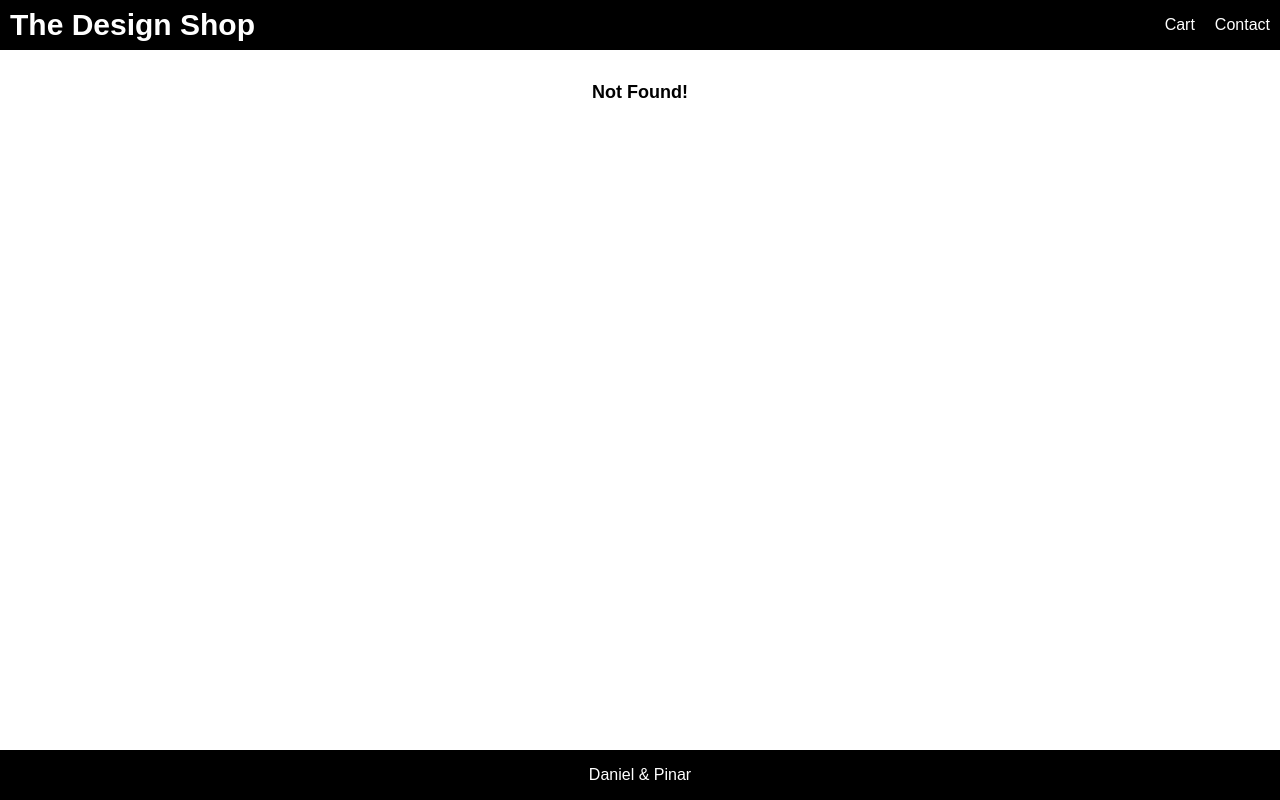
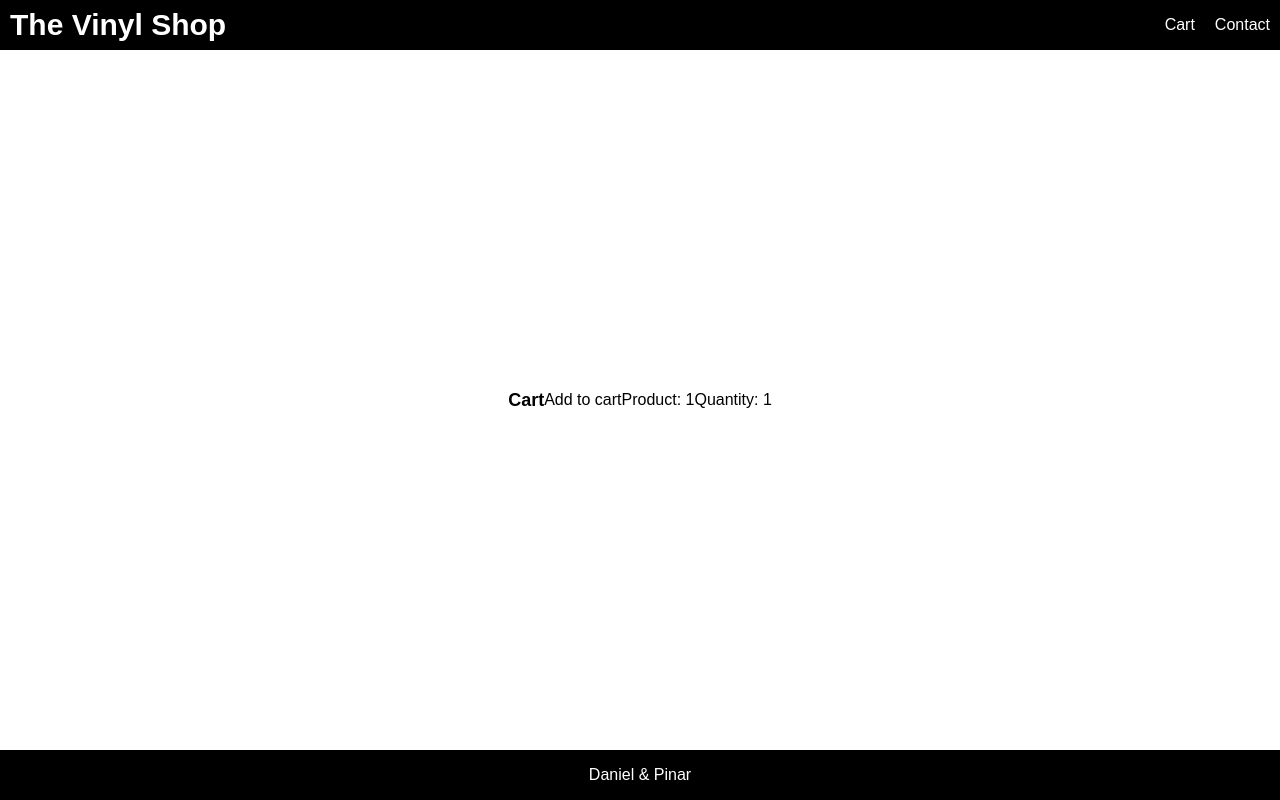
Before and after one commit to dandeloid/project-final, a React (Create React App) app in the folder frontend/: page /cart/1 in a window 1280 px wide. Before the commit this address had no page. Built offline with nearby package versions, Linux system fonts and the light colour scheme.

Commit message:
addtocart added

```diff
--- a/frontend/src/App.js
+++ b/frontend/src/App.js
@@ -5,8 +5,11 @@ import { combineReducers, configureStore } from '@reduxjs/toolkit'
 
 import { shop } from './reducers/shop'
 
+import Header from './components/Header'
+import Footer from './components/Footer'
 import ProductScreen from './components/ProductScreen'
 import HomeScreen from './components/HomeScreen'
+import CartScreen from './screens/CartScreen'
 import NotFound from './components/NotFound'
 
 ////////////////
@@ -22,23 +25,14 @@ const App = () => {
     <Provider store={store}>
       <BrowserRouter>
         <div className="grid-container">
-          <header className="row">
-            <div>
-              <a className="brand" href="/">The Design Shop</a>
-            </div>
-            <div>
-              <a href="/Cart">Cart</a>
-              <a href="/Contact">Contact</a>
-            </div>
-          </header>
-          <main>
+          <Header />
             <Routes>
               <Route exact path="/" element={<HomeScreen />} />
               <Route path="/product/:id" element={<ProductScreen />} />
+              <Route path="/cart/:id" element={<CartScreen />} />
               <Route path="*" element={<NotFound />} />
             </Routes>
-          </main>
-          <footer className="row center">Daniel & Pinar</footer>
+          <Footer />
         </div>
       </BrowserRouter>
     </Provider>
--- /dev/null
+++ b/frontend/src/components/Footer.js
@@ -0,0 +1,9 @@
+import React from 'react'
+
+const Footer = () => {
+    return (
+        <footer className="row center">Daniel & Pinar</footer>
+    )
+}
+
+export default Footer
--- /dev/null
+++ b/frontend/src/components/Header.js
@@ -0,0 +1,17 @@
+import React from 'react'
+
+const Header = () => {
+    return (
+        <header className="row">
+            <div>
+                <a className="brand" href="/">The Vinyl Shop</a>
+            </div>
+            <div>
+                <a href="/Cart">Cart</a>
+                <a href="/Contact">Contact</a>
+            </div>
+        </header>
+    )
+}
+
+export default Header
--- a/frontend/src/components/HomeScreen.js
+++ b/frontend/src/components/HomeScreen.js
@@ -1,6 +1,6 @@
 import React, {useEffect} from 'react'
 import Product from './Product'
-//import Loading from './Loading'
+import Loading from './Loading'
 
 import { showShop } from "../reducers/shop"
 import { useSelector, useDispatch } from 'react-redux'
@@ -8,23 +8,24 @@ import { useSelector, useDispatch } from 'react-redux'
 const HomeScreen = () => {
     const dispatch = useDispatch()
     const products = useSelector((store) => store.shop.items)
+    const loading = useSelector((store) => store.shop.loading)
 
     useEffect(() => {
         dispatch(showShop())
     }, [dispatch])
 
     return (
-        <div>
-{/*             {loading  ? (
+        <main>
+            {loading ? (
                <Loading/>
-            ) : ( */}
+            ) : (
                 <div className="row center">
                     {products.map(product => (
                         <Product key={product._id} product={product} />
                     ))}
                 </div>
-           {/*  )} */}
-        </div>
+            )}
+        </main>
     )
 }
 
--- a/frontend/src/components/NotFound.js
+++ b/frontend/src/components/NotFound.js
@@ -2,9 +2,9 @@ import React from 'react'
 
 const NotFound = () => {
     return (
-        <div className="row center">
+        <main className="row center">
             <h1>Not Found!</h1>
-        </div>
+        </main>
     )
 }
 
--- a/frontend/src/components/ProductScreen.js
+++ b/frontend/src/components/ProductScreen.js
@@ -1,31 +1,45 @@
-import React, { useEffect } from 'react'
+import React, { useEffect, useState } from 'react'
 import { useParams, Link } from 'react-router-dom'
 
+
 import Rating from './Rating'
-//import Loading from './Loading'
+import Loading from './Loading'
 
 import { showProduct } from "../reducers/shop"
 import { useSelector, useDispatch } from 'react-redux'
 
 const ProductScreen = () => {
     const { id } = useParams()
+    const dispatch = useDispatch()
+    const [quantity, setQuantity] = useState(1)
     const product = useSelector((store) => store.shop.item)
-    const dispatch = useDispatch()
-    // const product = products.find((p) => p._id === String(id))
+    const loading = useSelector((store) => store.shop.loading)
 
     useEffect(() => {
         dispatch(showProduct(id))
     }, [dispatch, id])
 
-    if (!product) {
+    //THIS IS NOT WORKING AFTER MOVING PRODUCT STATE TO STORE
+/*     if (!product) {
         return (
             <div className="row center">
                 <h1>Product Not Found!</h1>
             </div>
         )
-    }
+    } */
+
+    //NEEDS FIXING
+/*     const addToCart = () => {
+        console.log(id, quantity)
+        //props.history.push(`/cart/${id}?quantity=${quantity}`)
+    } */
+
      return (
-        <div>
+        <main>
+            {loading ? (
+                <Loading/>
+            ) : (
+                <>
                 <Link className="back-button" to="/">Back</Link>
                 <div className="row top">
                     <div className="column-2">
@@ -64,14 +78,45 @@ const ProductScreen = () => {
                                         )}
                                     </div>
                                 </li>
+                                {product.nrStock > 0 &&(
+                                    <>
                                         <li>
-                                <button className="primary block">Add to Cart</button>
+                                            <div className="row">
+                                                <div>Quantity</div>
+                                                <div>
+                                                    <select
+                                                        value={quantity}
+                                                        onChange={(event) => setQuantity(event.target.value)}
+                                                    >
+                                                    {[...Array(product.nrStock).keys()].map(
+                                                        (x) => (
+                                                            <option key={x + 1} value={x + 1}>
+                                                                {x + 1}
+                                                            </option>
+                                                        )
+                                                    )}
+                                                    </select>
+                                                </div>
+                                            </div>
                                         </li>
+                                        <li>
+    {/*                                         <button
+                                                className="primary block"
+                                                onClick={() => addToCart(id, quantity)}
+                                            >
+                                                Add to Cart
+                                            </button> */}
+                                            <Link to={`/cart/${id}?quantity=${quantity}`}>BUTTON</Link>
+                                        </li>
+                                    </>
+                                )}
                             </ul>
                         </div>
                     </div>
                 </div>
-        </div>
+                </>
+            )}
+        </main>
     )
 }
 
--- a/frontend/src/reducers/shop.js
+++ b/frontend/src/reducers/shop.js
@@ -23,6 +23,7 @@ export const shop = createSlice({
 	},
 });
 
+// Full products
 export const showShop = () => {
 	return (dispatch) => {
 
@@ -32,20 +33,24 @@ export const showShop = () => {
                 'Content-Type': 'application/json',
             },
 		};
+		dispatch(shop.actions.setLoading(true))
 		fetch('http://localhost:3003/api/products', options)
 			.then((res) => res.json())
 			.then((data) => {
 				if (data) {
 					dispatch(shop.actions.setItems(data))
 					dispatch(shop.actions.setError(null))
+					dispatch(shop.actions.setLoading(false))
 				} else {
 					dispatch(shop.actions.setError(data))
+					dispatch(shop.actions.setLoading(false))
 				}
 			})
 
 	};
 };
 
+//Single product
 export const showProduct = (id) => {
 	return (dispatch) => {
 
@@ -55,14 +60,17 @@ export const showProduct = (id) => {
                 'Content-Type': 'application/json',
             },
 		};
+		dispatch(shop.actions.setLoading(true))
 		fetch(`http://localhost:3003/api/products/${id}`, options)
 			.then((res) => res.json())
 			.then((data) => {
 				if (data) {
 					dispatch(shop.actions.setItem(data))
 					dispatch(shop.actions.setError(null))
+					dispatch(shop.actions.setLoading(false))
 				} else {
 					dispatch(shop.actions.setError(data))
+					dispatch(shop.actions.setLoading(false))
 				}
 			})
 
--- /dev/null
+++ b/frontend/src/screens/CartScreen.js
@@ -0,0 +1,23 @@
+import React from 'react'
+import { useParams, useLocation } from 'react-router-dom'
+
+const CartScreen = () => {
+    const { id } = useParams()
+    const location = useLocation()
+    //const { quantity } = location.state
+    //const id = props.match.params.id
+    const quantity = location.search
+        ? Number(location.search.split('=')[1])
+        : 1
+        console.log(quantity)
+    return (
+        <main className="row center">
+            <h1>Cart</h1>
+            <p>Add to cart</p>
+            <p>Product: {id}</p>
+            <p>Quantity: {quantity}</p>
+        </main>
+    )
+}
+
+export default CartScreen
```
Lines whose indentation alone changed are shown as unchanged.
